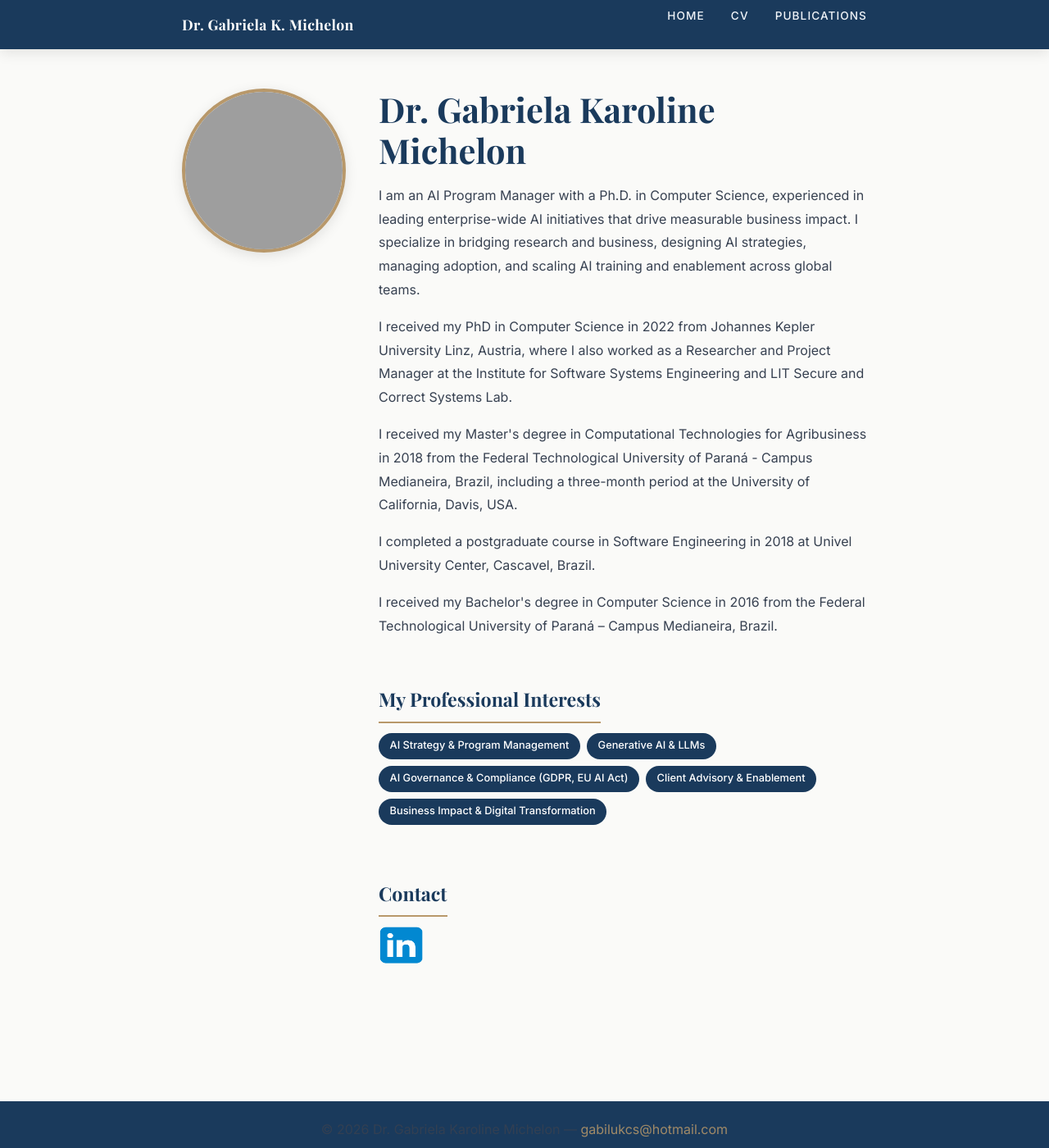
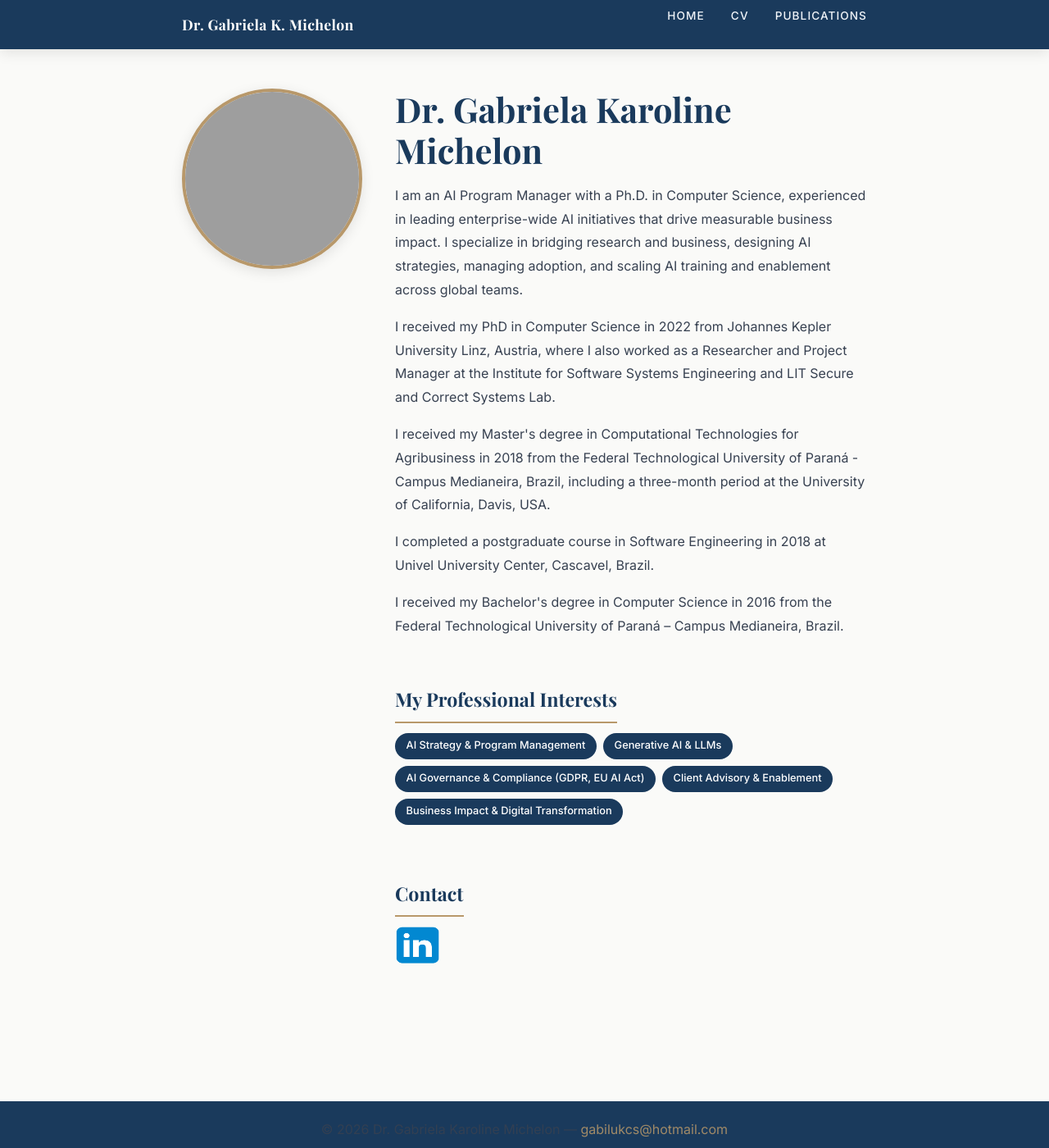
Before and after one commit to GabrielaMichelon/gabrielamichelon.github.io, a Jekyll site: the page index.html, which Jekyll copies as it is, in a window 1280 px wide and 1400 px high. Shown: the whole window at 82% size. Built offline with Jekyll 4.4.1, drawn with Linux system fonts in a browser that asks for light colours; grey boxes are pictures that could not be loaded.

Commit message:
fix picture

```diff
--- a/css/main.css
+++ b/css/main.css
@@ -190,9 +190,10 @@ li {
 }
 
 .profile-photo img {
-  width: 200px;
-  height: 200px;
+  width: 220px;
+  height: 220px;
   object-fit: cover;
+  object-position: center 10%;
   border-radius: 50%;
   border: 4px solid var(--color-gold);
   box-shadow: var(--shadow-md);
```
